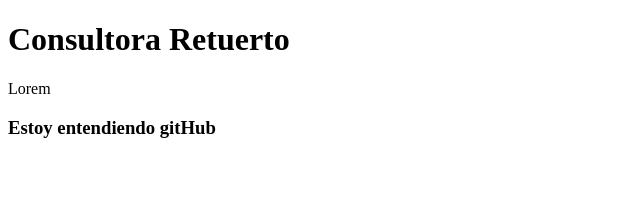
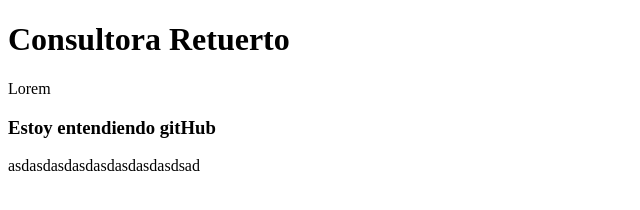
Before and after one commit to Okairi/Practicando, a plain HTML site: page Index.html in a window 1280 px wide. Shown: the whole page, without its empty margins (0-640 px from the left). Drawn offline with Linux system fonts and the light colour scheme.

Commit message:
Revert "borrar"
This reverts commit 9c61b5e6377a5ee8a909619b5fc047ad73f00514.

```diff
--- a/Index.html
+++ b/Index.html
@@ -16,6 +16,9 @@
 
 </div>
 
+asdasdasdasdasdasdasdasdsad
+
+
 
 
 
```
